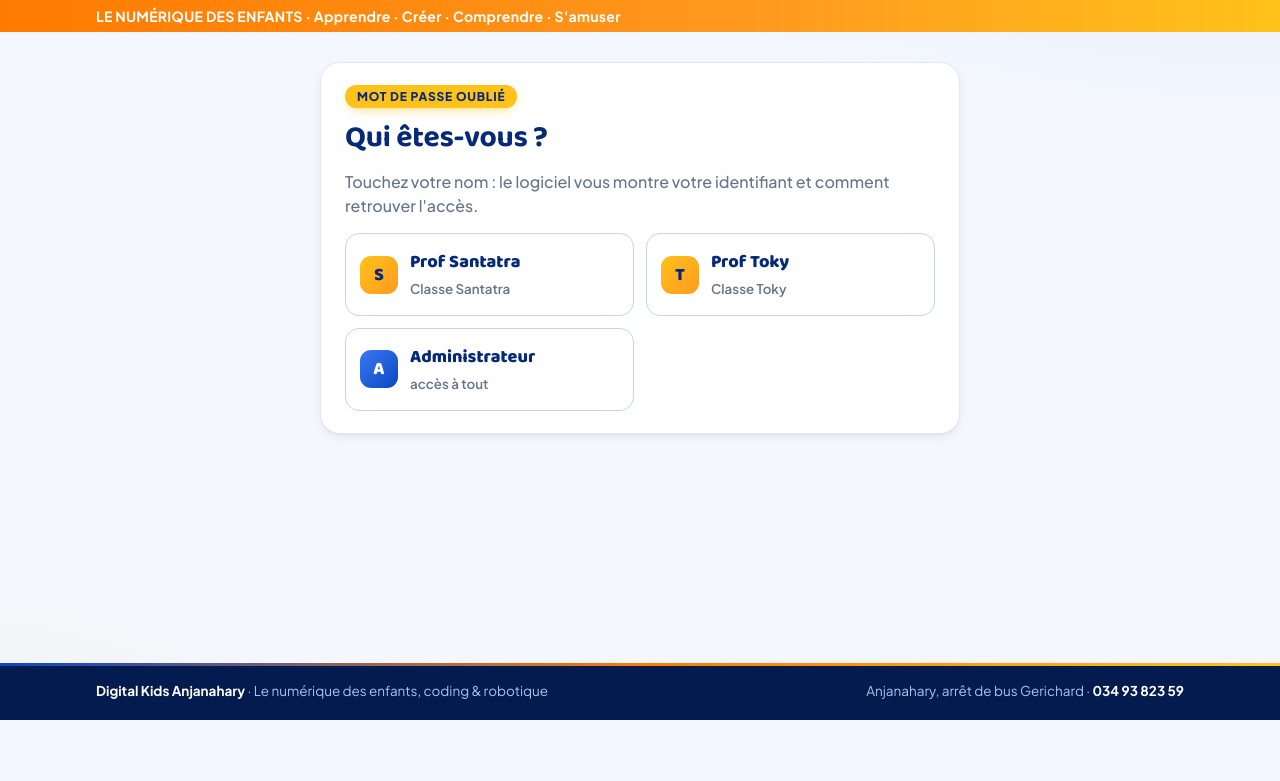
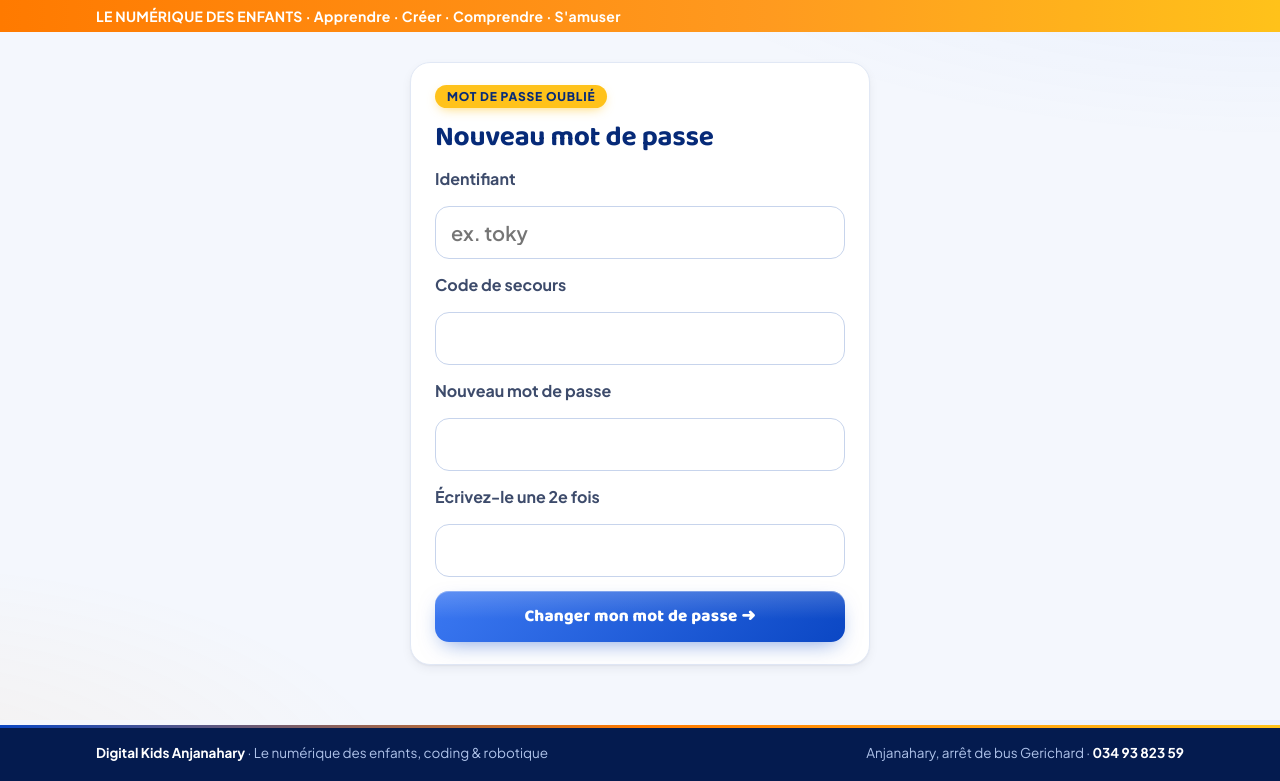
Before and after one commit to aorn-grou/digitalkids-devoirs, a Flask app: page /animateur/oubli in a window 1280 px wide. Shown: the part 80-861 px from the top of the page. Before the commit the page ends 800 px from the top, so only its background shows below. Run offline with Flask 2, Linux system fonts and the light colour scheme; data comes from the database, SQL or seed files in the repository.

Commit message:
Mot de passe oublié simplifié : identifiant + code de secours + nouveau mot de passe
Co-Authored-By: Claude Opus 5.5 <noreply@anthropic.com>
Claude-Session: https://claude.ai/code/session_018Up2VnWB479QfL9qLo9hGR

```diff
--- a/app.py
+++ b/app.py
@@ -100,6 +100,8 @@ def init_db():
         con.execute("ALTER TABLE eleves ADD COLUMN creneau_id INTEGER")
     if "oubli" not in colonnes(con, "profs"):
         con.execute("ALTER TABLE profs ADD COLUMN oubli TEXT")
+    if "secours" not in colonnes(con, "profs"):
+        con.execute("ALTER TABLE profs ADD COLUMN secours TEXT")
     if "lu_admin" not in colonnes(con, "journal"):
         con.execute("ALTER TABLE journal ADD COLUMN lu_admin INTEGER DEFAULT 0")
     con.commit()
@@ -288,6 +290,13 @@ def prof_courant():
     if session.get("role") != "prof":
         return None
     return db().execute("SELECT * FROM profs WHERE id=?", (session.get("prof_id"),)).fetchone()
+
+
+def a_code_secours():
+    if est_admin():
+        return bool(reglage("code_secours"))
+    p = prof_courant()
+    return bool(p and p["secours"])
 
 
 def toutes_classes():
@@ -688,22 +697,36 @@ def animateur_connexion():
 
 @app.route("/animateur/oubli", methods=["GET", "POST"])
 def mot_de_passe_oublie():
-    """Mot de passe (ou identifiant) oublié : chacun choisit son nom.
-    Animateur → demande envoyée à l'administrateur. Administrateur → réparation par la console PythonAnywhere."""
-    profs_ = toutes_classes()
-    choisi, envoye = None, False
-    qui = request.values.get("qui", "")
-    if qui == "admin":
-        choisi = {"nom": "Administrateur", "identifiant": ADMIN, "admin": True}
-    else:
-        p = next((x for x in profs_ if str(x["id"]) == qui), None)
-        if p:
-            choisi = {"nom": p["nom"], "identifiant": p["identifiant"], "admin": False}
-            if request.method == "POST":
-                db().execute("UPDATE profs SET oubli=? WHERE id=?", (maintenant(), p["id"]))
+    """Mot de passe oublié : identifiant + code de secours + nouveau mot de passe."""
+    erreur = None
+    if request.method == "POST":
+        ident = request.form.get("identifiant", "").strip().lower()
+        code = request.form.get("secours", "").strip()
+        mdp = request.form.get("mot_de_passe", "")
+        essais = session.get("essais_secours", 0)
+        if essais >= 5:
+            erreur = "Trop d'essais. Réessayez plus tard."
+        elif len(mdp) < 6 or mdp != request.form.get("confirmation", ""):
+            erreur = "Le nouveau mot de passe doit avoir au moins 6 caractères, écrit 2 fois pareil."
+        else:
+            if ident == ADMIN:
+                h = reglage("code_secours")
+            else:
+                p = db().execute("SELECT * FROM profs WHERE identifiant=?", (ident,)).fetchone()
+                h = p["secours"] if p else None
+            if h and check_password_hash(h, code.lower()):
+                nouveau = generate_password_hash(mdp)
+                if ident == ADMIN:
+                    db().execute("INSERT OR REPLACE INTO reglages VALUES ('mot_de_passe', ?)", (nouveau,))
+                else:
+                    db().execute("UPDATE profs SET mdp=? WHERE identifiant=?", (nouveau, ident))
                 db().commit()
-                envoye = True
-    return render_template("oubli.html", profs=profs_, choisi=choisi, envoye=envoye)
+                session.pop("essais_secours", None)
+                flash("✅ Mot de passe changé. Connectez-vous avec votre nouveau mot de passe.")
+                return redirect(url_for("animateur_connexion"))
+            session["essais_secours"] = essais + 1
+            erreur = "Identifiant ou code de secours incorrect."
+    return render_template("oubli.html", erreur=erreur)
 
 
 # ------------------------------------------------------------------ tableau des notes
@@ -1138,6 +1161,19 @@ def notes_csv():
 @app.route("/animateur/mot-de-passe", methods=["GET", "POST"])
 @animateur_requis
 def mot_de_passe():
+    if request.method == "POST" and request.form.get("action") == "secours":
+        code = request.form.get("secours", "").strip()
+        if len(code) < 4:
+            flash("Le code de secours doit avoir au moins 4 caractères.")
+        else:
+            h = generate_password_hash(code.lower())
+            if est_admin():
+                db().execute("INSERT OR REPLACE INTO reglages VALUES ('code_secours', ?)", (h,))
+            else:
+                db().execute("UPDATE profs SET secours=? WHERE id=?", (h, session["prof_id"]))
+            db().commit()
+            flash("✅ Code de secours enregistré. Notez-le bien : il sert si vous oubliez votre mot de passe.")
+        return redirect(url_for("mot_de_passe"))
     if request.method == "POST":
         mdp = request.form.get("mot_de_passe", "")
         if len(mdp) < 6 or mdp != request.form.get("confirmation", ""):
@@ -1150,7 +1186,7 @@ def mot_de_passe():
             db().commit()
             flash("Mot de passe changé.")
             return redirect(url_for("tableau"))
-    return render_template("mot_de_passe.html")
+    return render_template("mot_de_passe.html", a_secours=a_code_secours())
 
 
 @app.route("/animateur/deconnexion")
@@ -1223,8 +1259,7 @@ def tableau_de_bord():
     recents = [l for l in db().execute("""SELECT j.*, e.prenom FROM journal j LEFT JOIN eleves e ON e.id = j.eleve_id
                                           ORDER BY j.id DESC LIMIT 300""") if l["eleve_id"] in ids][:6]
     sans_cours = sum(1 for e in eleves_ if not e["creneau_id"])
-    oublis = db().execute("SELECT * FROM profs WHERE oubli IS NOT NULL").fetchall() if est_admin() else []
-    return render_template("tableau_de_bord.html", oublis=oublis, mois=mois, nb_eleves=len(eleves_), taux_mois=taux(tp, ta), du_jour=du_jour,
+    return render_template("tableau_de_bord.html", a_secours=a_code_secours(), mois=mois, nb_eleves=len(eleves_), taux_mois=taux(tp, ta), du_jour=du_jour,
                            absents=absents[:10], en_retard=en_retard, stats_classes=classes, finis=finis, moyenne_mois=moyenne(notes),
                            recents=recents, sans_cours=sans_cours, nb_cours=len(crs), aujourdhui=auj)
 
--- a/static/style.css
+++ b/static/style.css
@@ -714,6 +714,6 @@ button,.btn,a{touch-action:manipulation}
 .commande code{background:none;border:0;color:#E2E8F0;font-size:13px;word-break:break-all;flex:1}
 .lien-oubli{justify-self:center;font-weight:700;font-size:14px;text-decoration:none}
 .lien-oubli.fort{padding:8px 14px;border-radius:999px;background:var(--orange-100);color:#B45309;animation:pop .4s var(--doux)}
-.alerte-oubli{display:flex;align-items:center;gap:12px;margin-top:14px;padding:14px 18px;border-radius:var(--r-lg);background:var(--rouge-100);border:1px solid #FBC8C1;color:#8E1D12;text-decoration:none;font-size:15px;animation:apparait .5s var(--doux) both}
+.alerte-oubli{display:flex;align-items:center;gap:12px;margin-top:14px;padding:14px 18px;border-radius:var(--r-lg);background:var(--jaune-100);border:1px solid #F6D774;color:#7A5300;text-decoration:none;font-size:15px;animation:apparait .5s var(--doux) both}
 .alerte-oubli span:first-of-type{flex:1}
-.alerte-oubli:hover{color:#8E1D12;box-shadow:var(--o-2)}
+.alerte-oubli:hover{color:#7A5300;box-shadow:var(--o-2)}
--- a/static/sw.js
+++ b/static/sw.js
@@ -1,6 +1,6 @@
 // Digital Kids · application installable. Le réseau d'abord (les notes sont toujours à jour),
 // une copie des fichiers fixes pour démarrer plus vite, et une page « pas de connexion ».
-const CACHE = "dk-v11";
+const CACHE = "dk-v12";
 const FIXES = ["/static/style.css", "/static/devoir.js", "/static/robot.svg", "/static/icone-192.png", "/static/ui.js"];
 self.addEventListener("install", e => { e.waitUntil(caches.open(CACHE).then(c => c.addAll(FIXES)).then(() => self.skipWaiting())); });
 self.addEventListener("activate", e => {
--- a/templates/animateur_connexion.html
+++ b/templates/animateur_connexion.html
@@ -19,6 +19,6 @@
   <input type="password" id="mot_de_passe" name="mot_de_passe" required>
   {% if premier %}<label for="confirmation">Écrivez-le une 2e fois</label><input type="password" id="confirmation" name="confirmation" required>{% endif %}
   <button class="btn bleu" type="submit">{{ 'Créer et entrer' if premier else 'Entrer' }} ➜</button>
-  {% if not premier %}<a class="lien-oubli{{ ' fort' if erreur }}" href="{{ url_for('mot_de_passe_oublie') }}">🔑 Identifiant ou mot de passe oublié ?</a>{% endif %}
+  {% if not premier %}<a class="lien-oubli{{ ' fort' if erreur }}" href="{{ url_for('mot_de_passe_oublie') }}">Mot de passe oublié ?</a>{% endif %}
 </form>
 {% endblock %}
--- a/templates/base.html
+++ b/templates/base.html
@@ -6,7 +6,7 @@
 <title>{% block titre %}Digital Kids · Devoirs{% endblock %}</title>
 <link rel="preconnect" href="https://fonts.googleapis.com">
 <link rel="stylesheet" href="https://fonts.googleapis.com/css2?family=Baloo+2:wght@600;700;800&family=Plus+Jakarta+Sans:wght@400;500;600;700;800&display=swap">
-<link rel="stylesheet" href="{{ url_for('static', filename='style.css') }}?v=16">
+<link rel="stylesheet" href="{{ url_for('static', filename='style.css') }}?v=17">
 <link rel="icon" href="{{ url_for('static', filename='robot.svg') }}">
 <link rel="manifest" href="/manifest.webmanifest">
 <meta name="theme-color" content="#0B47C4">
--- a/templates/oubli.html
+++ b/templates/oubli.html
@@ -2,39 +2,18 @@
 {% block titre %}Mot de passe oublié · Digital Kids{% endblock %}
 {% block qui %}<a class="btn-lien" href="{{ url_for('animateur_connexion') }}">← Connexion</a>{% endblock %}
 {% block contenu %}
-<div class="carte oubli" style="max-width:640px;margin:0 auto">
+<form class="carte form-connexion" method="post" style="max-width:460px;margin:0 auto" autocomplete="off">
   <span class="pastille" style="justify-self:start">MOT DE PASSE OUBLIÉ</span>
-  {% if not choisi %}
-    <h1 style="font-size:30px;color:var(--nuit)">Qui êtes-vous ?</h1>
-    <p class="sous" style="margin:0">Touchez votre nom : le logiciel vous montre votre identifiant et comment retrouver l'accès.</p>
-    <div class="oubli-choix">
-      {% for p in profs %}<a class="oubli-carte" href="{{ url_for('mot_de_passe_oublie', qui=p.id) }}"><span class="avatar">{{ p.nom.split()[-1][:1]|upper }}</span><span><b>{{ p.nom }}</b><small>{{ p.classe }}</small></span></a>{% endfor %}
-      <a class="oubli-carte" href="{{ url_for('mot_de_passe_oublie', qui='admin') }}"><span class="avatar admin">A</span><span><b>Administrateur</b><small>accès à tout</small></span></a>
-    </div>
-  {% else %}
-    <h1 style="font-size:30px;color:var(--nuit)">{{ choisi.nom }}</h1>
-    <div class="ident-box"><small>Votre identifiant</small><b>{{ choisi.identifiant }}</b></div>
-    {% if choisi.admin %}
-      <p style="margin:0"><b>Pour choisir un nouveau mot de passe administrateur</b> (seul le propriétaire du site peut le faire) :</p>
-      <ol class="oubli-etapes">
-        <li>Ouvrez <b>pythonanywhere.com</b> → <b>Consoles</b> → cliquez sur votre <b>Bash console</b>.</li>
-        <li>Collez cette commande, puis appuyez sur <b>Entrée</b> :
-          <div class="commande"><code id="cmd">python3.10 digitalkids-devoirs/outils/mot_de_passe.py</code><button type="button" class="btn petit bleu" onclick="navigator.clipboard&&navigator.clipboard.writeText(document.getElementById('cmd').textContent).then(()=>{this.textContent='✓ Copié'})">Copier</button></div></li>
-        <li>Choisissez <b>1</b> (Administrateur), écrivez le nouveau mot de passe 2 fois. Rien ne s'affiche quand vous tapez : c'est normal.</li>
-        <li>Revenez ici et connectez-vous avec <b>admin</b> et le nouveau mot de passe.</li>
-      </ol>
-      <p class="aide" style="margin:0">La même commande permet aussi de réparer le mot de passe d'un animateur.</p>
-    {% elif envoye %}
-      <div class="flash" style="animation:none">Demande envoyée à l'administrateur. Il va vous donner un nouveau mot de passe. Ensuite, connectez-vous avec l'identifiant <b>{{ choisi.identifiant }}</b>.</div>
-    {% else %}
-      <p style="margin:0">Vous avez oublié votre <b>mot de passe</b> ? L'administrateur peut vous en donner un nouveau en une minute.</p>
-      <form method="post"><input type="hidden" name="qui" value="{{ request.values.get('qui') }}">
-        <button class="btn" style="width:100%">📩 Demander un nouveau mot de passe à l'administrateur</button></form>
-    {% endif %}
-    <div style="display:flex;gap:10px;flex-wrap:wrap;margin-top:6px">
-      <a class="btn petit gris" href="{{ url_for('animateur_connexion') }}">← Retour à la connexion</a>
-      <a class="btn petit gris" href="{{ url_for('mot_de_passe_oublie') }}">Ce n'est pas moi</a>
-    </div>
-  {% endif %}
-</div>
+  <h1 style="font-size:28px;color:var(--nuit)">Nouveau mot de passe</h1>
+  {% if erreur %}<div class="erreur">{{ erreur }}</div>{% endif %}
+  <label for="identifiant">Identifiant</label>
+  <input type="text" id="identifiant" name="identifiant" required autocapitalize="none" spellcheck="false" placeholder="ex. toky">
+  <label for="secours">Code de secours</label>
+  <input type="password" id="secours" name="secours" required>
+  <label for="mot_de_passe">Nouveau mot de passe</label>
+  <input type="password" id="mot_de_passe" name="mot_de_passe" required minlength="6">
+  <label for="confirmation">Écrivez-le une 2e fois</label>
+  <input type="password" id="confirmation" name="confirmation" required minlength="6">
+  <button class="btn bleu" type="submit">Changer mon mot de passe ➜</button>
+</form>
 {% endblock %}
--- a/templates/profs.html
+++ b/templates/profs.html
@@ -22,7 +22,7 @@
     <div class="defile" style="margin-top:10px"><table class="tableau-notes">
       <tr><th>Classe</th><th>Animateur</th><th>Identifiant</th><th>Élèves</th><th>Jours et heures de cours</th><th></th></tr>
       {% for x in profs %}<tr>
-        <td><a href="{{ url_for('tableau', classe=x.p.id) }}"><b>{{ x.p.classe }}</b></a></td><td>{{ x.p.nom }}</td><td><code>{{ x.p.identifiant }}</code>{% if not x.p.mdp %}<br><span class="chip orange">mot de passe à choisir</span>{% endif %}{% if x.p.oubli %}<br><span class="chip rouge">a oublié son mot de passe</span>{% endif %}</td><td>{{ x.eleves }}</td>
+        <td><a href="{{ url_for('tableau', classe=x.p.id) }}"><b>{{ x.p.classe }}</b></a></td><td>{{ x.p.nom }}</td><td><code>{{ x.p.identifiant }}</code>{% if not x.p.mdp %}<br><span class="chip orange">mot de passe à choisir</span>{% endif %}</td><td>{{ x.eleves }}</td>
         <td>{% for c in x.creneaux %}<div class="cours-ligne"><b>{{ c.horaire }}</b> <span class="aide">{{ c.eleves }} élève(s)</span>
             <form method="post" style="display:inline" onsubmit="return confirm('Supprimer ce cours ?')"><input type="hidden" name="action" value="creneau_supprimer"><input type="hidden" name="creneau" value="{{ c.id }}"><button class="lien-x" title="Supprimer ce cours">✕</button></form></div>{% else %}<span class="aide">aucun</span>{% endfor %}
           <form method="post" class="ajout-cours"><input type="hidden" name="action" value="creneau"><input type="hidden" name="prof" value="{{ x.p.id }}">
--- a/templates/tableau_de_bord.html
+++ b/templates/tableau_de_bord.html
@@ -14,9 +14,7 @@
   <span class="hero-fleche">→</span>
 </a>
 {% endif %}
-{% for p in oublis %}
-<a class="alerte-oubli" href="{{ url_for('profs') }}">🔑 <span><b>{{ p.nom }}</b> a oublié son mot de passe (identifiant <b>{{ p.identifiant }}</b>). Cliquez ici, puis donnez-lui un nouveau mot de passe sur sa ligne.</span><span class="hero-fleche" style="font-size:22px">→</span></a>
-{% endfor %}
+{% if not a_secours %}<a class="alerte-oubli" href="{{ url_for('mot_de_passe') }}#secours">🔑 <span>Choisissez votre <b>code de secours</b> : il permet de changer le mot de passe si vous l'oubliez.</span><span class="hero-fleche" style="font-size:22px">→</span></a>{% endif %}
 {% if role == 'admin' %}
 <a class="hero-action" href="{{ url_for('inserer') }}">
   <span class="hero-ic">➕</span>
```
Also changed, not shown: outils/test_complet.py (+12 -13 lines), templates/mot_de_passe.html (+11 -2 lines).
